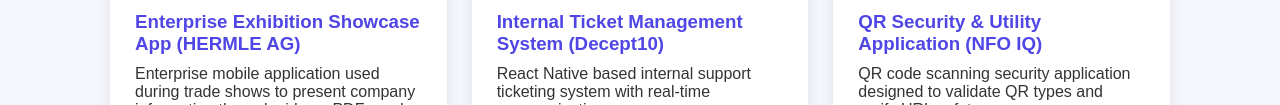
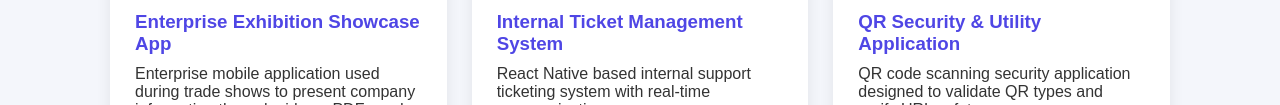
Before and after one commit to Ng6451435/NishantGupta.github.io, a plain HTML site: page index.html in a window 1280 px wide. Shown: the part 2404-2509 px from the top of the page. Drawn offline with Linux system fonts and the light colour scheme.

Commit message:
Update index.html

```diff
--- a/index.html
+++ b/index.html
@@ -193,7 +193,6 @@
 <a href="#experience">Experience</a>
 <a href="#projects">Projects</a>
 <a href="#education">Education</a>
-<a href="#contact">Contact</a>
 </div>
 
 </nav>
@@ -349,7 +348,7 @@
 
 <img src="./trade.jpeg">
 
-<h3>Enterprise Exhibition Showcase App (HERMLE AG)</h3>
+<h3>Enterprise Exhibition Showcase App</h3>
 
 <p>
 
@@ -378,7 +377,7 @@
 
 <img src="./ticket.png">
 
-<h3>Internal Ticket Management System (Decept10)</h3>
+<h3>Internal Ticket Management System</h3>
 
 <p>
 
@@ -402,7 +401,7 @@
 
 <img src="./qr.jpeg">
 
-<h3>QR Security & Utility Application (NFO IQ)</h3>
+<h3>QR Security & Utility Application</h3>
 
 <p>
 
```
